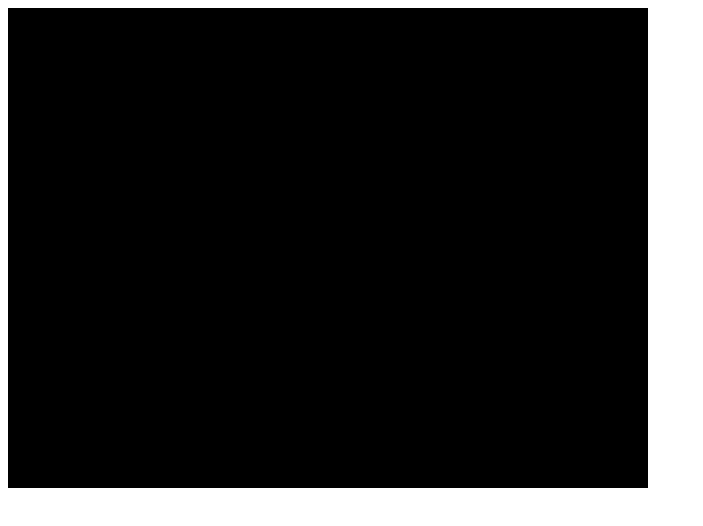
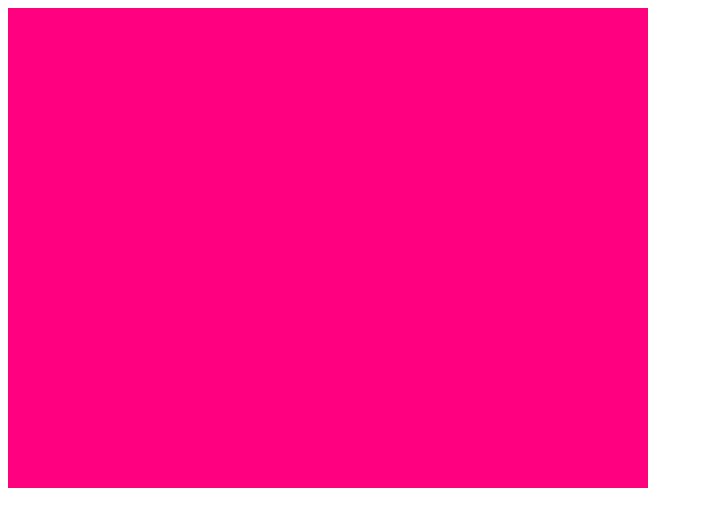
Before and after one commit to tfkd/oreno-webgl, a plain HTML site: page index.html in a window 1280 px wide. Shown: the whole page, without its empty margins (0-703 px from the left). Drawn offline with Linux system fonts and the light colour scheme.

Commit message:
add vertex and fragment shader

```diff
--- a/index.html
+++ b/index.html
@@ -1,5 +1,21 @@
 <!DOCTYPE html>
 <script src="main.js"></script>
+<script id="shader-vs" type="x-shader/x-vertex">
+  attribute vec4 a_position;
+
+  void main() {
+   gl_Position = a_position;
+  }
+</script>
+<script id="shader-fs" type="x-shader/x-fragment">
+  precision mediump float;
+
+  //uniform vec4 v_color;
+
+  void main() {
+    gl_FragColor = vec4(1.0, 0.0, 0.5, 1.0);
+  }
+</script>
 <body onload="start()">
   <canvas id="glcanvas" width="640" height="480">
     This browser doesn't support <code>&lt;canvas&gt;</code>.
--- a/main.js
+++ b/main.js
@@ -1,4 +1,88 @@
 var gl; // WebGL context
+
+function drawScene() {
+    var fragmentShader = getShader(gl, "shader-fs");
+    var vertexShader = getShader(gl, "shader-vs");
+
+    // create shader program
+    program = gl.createProgram();
+    gl.attachShader(program, vertexShader);
+    gl.attachShader(program, fragmentShader);
+
+    // link program
+    gl.linkProgram(program);
+
+    if (!gl.getProgramParameter(program, gl.LINK_STATUS)) {
+        console.log("couldn't initialize shader program")
+    }
+
+    gl.useProgram(program);
+
+    var positionBuffer = gl.createBuffer();
+    gl.bindBuffer(gl.ARRAY_BUFFER, positionBuffer);
+
+    var positions = [
+         1.0,  1.0,
+        -1.0,  1.0,
+        -1.0, -1.0,
+        -1.0, -1.0,
+         1.0, -1.0,
+         1.0,  1.0
+    ];
+    gl.bufferData(gl.ARRAY_BUFFER, new Float32Array(positions), gl.STATIC_DRAW);
+
+    var positionAttributeLocation = gl.getAttribLocation(program, "a_position");
+    gl.enableVertexAttribArray(positionAttributeLocation);
+    gl.vertexAttribPointer(positionAttributeLocation, 2, gl.FLOAT, false, 0, 0);
+
+    gl.clearColor(0, 0, 0, 0);
+    gl.clear(gl.COLOR_BUFFER_BIT | gl.DEPTH_BUFFER_BIT);
+
+    gl.drawArrays(gl.TRIANGLES, 0, 6);
+}
+
+function getShader(gl, id) {
+    var shaderScript, source, currentChild, shader;
+
+    shaderScript = document.getElementById(id);
+
+    if (!shaderScript) {
+        return null;
+    }
+
+    source = "";
+    currentChild = shaderScript.firstChild;
+
+    while(currentChild) {
+        if (currentChild.nodeType == currentChild.TEXT_NODE) {
+            source += currentChild.textContent;
+        }
+        currentChild = currentChild.nextSibling;
+    }
+
+    if (shaderScript.type == "x-shader/x-fragment") {
+        shader = gl.createShader(gl.FRAGMENT_SHADER);
+    }
+    else if (shaderScript.type == "x-shader/x-vertex") {
+        shader = gl.createShader(gl.VERTEX_SHADER);
+    }
+    else {
+        console.log("unknow shader type");
+        return null;
+    }
+
+    gl.shaderSource(shader, source);
+
+    // compile shader
+    gl.compileShader(shader);
+
+    if (!gl.getShaderParameter(shader, gl.COMPILE_STATUS)) {
+        console.log("couldn't compile shader");
+        return null;
+    }
+
+    return shader;
+}
 
 function initWebGL(canvas) {
     gl = null;
@@ -32,5 +116,7 @@ function start() {
         gl.depthFunc(gl.LEQUAL);
         // clear color buffer and depth
         gl.clear(gl.COLOR_BUFFER_BIT | gl.DEPTH_BUFFER_BIT);
+
+        drawScene();
     }
 }
```
